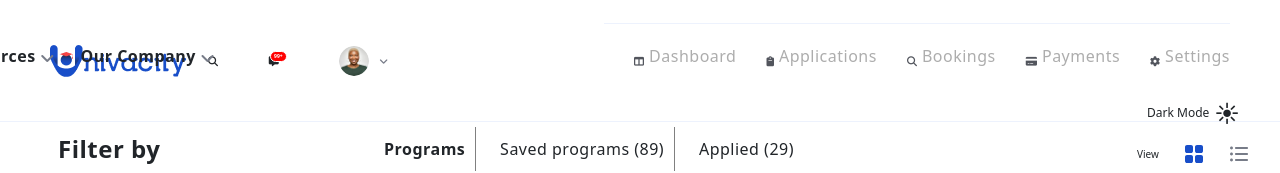
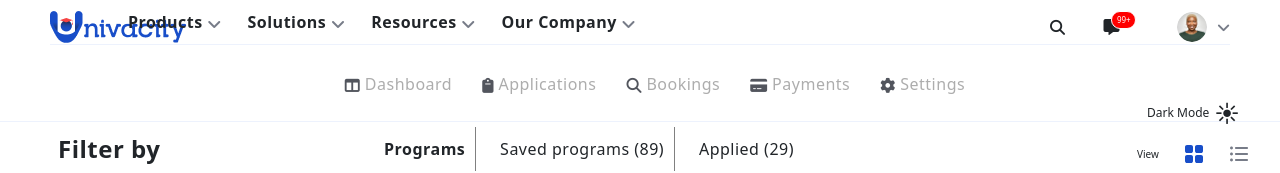
Before and after one commit to Snazzynuhu/univacity_task, an Angular app: page / in a window 1280 px wide. Shown: the top 173 px of the page. Built offline with nearby package versions, Linux system fonts and the light colour scheme; a web font is replaced by a local one.

Commit message:
fix header style and position of content

```diff
--- a/src/app/components/header/header.component.scss
+++ b/src/app/components/header/header.component.scss
@@ -11,6 +11,7 @@ padding: 0px, 0px, 1px, 0px ;
 border-bottom: 1px solid rgba(237, 242, 253, 1);
 }
 .sub-nav{
+  width: 100%;
   display: flex;
   align-items: center;
   justify-content: center;
@@ -23,12 +24,14 @@ border-bottom: 1px solid rgba(237, 242, 253, 1);
     text-transform: capitalize;
 font-size: 1.6rem;
 font-weight: 500;
-line-height: 24px;
+// line-height: 24px;
 letter-spacing: 0.5px;
 text-align: left;
+margin-top: 0.7rem;
   }
   & i{
     color: rgba(82, 85, 93, 1);
+    font-size: 1.5rem;
   }
 }
 & div.dark-mode{
@@ -39,6 +42,7 @@ text-align: left;
 }
 .flex{
   @include flex-center-space-between;
+  width: 100%;
 }
 .flex.service{
   width: 52.1rem;
@@ -66,6 +70,12 @@ color: rgba(119, 124, 136, 1);
 width: 18rem;
 height: 3.2rem;
 gap: 32px;
+& div > i{
+  font-size: 1.5rem;
+}
+& div > span{
+  font-size: 1.6rem;
+}
 }
 .avatar{
   @include flex-center-space-between;
@@ -99,22 +109,6 @@ gap: 32px;
 
 .fa-stack[data-count]:after{
   position:absolute;
-  right:0%;
-  top:1%;
-  content: attr(data-count);
-  font-size:30%;
-  padding:.6em;
-  border-radius:50%;
-  line-height:.8em;
-  color: white;
-  background:rgba(255,0,0,.85);
-  text-align:center;
-  min-width: 1em;
-  font-weight:bold;
-}
-
-.fa-stack[data-count]:after{
-  position:absolute;
   right: 0.7rem;
   top:1%;
   content: attr(data-count);
```
